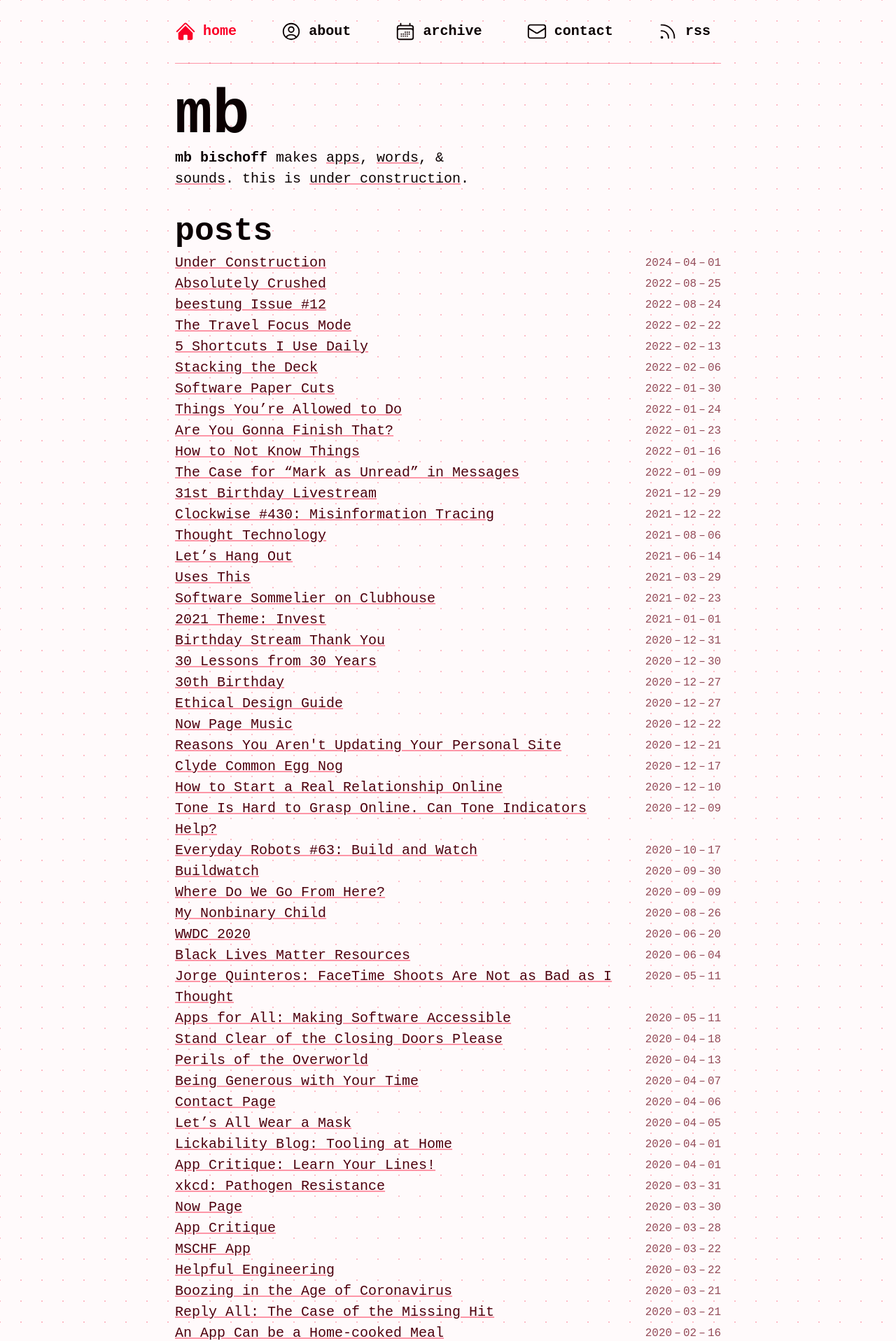
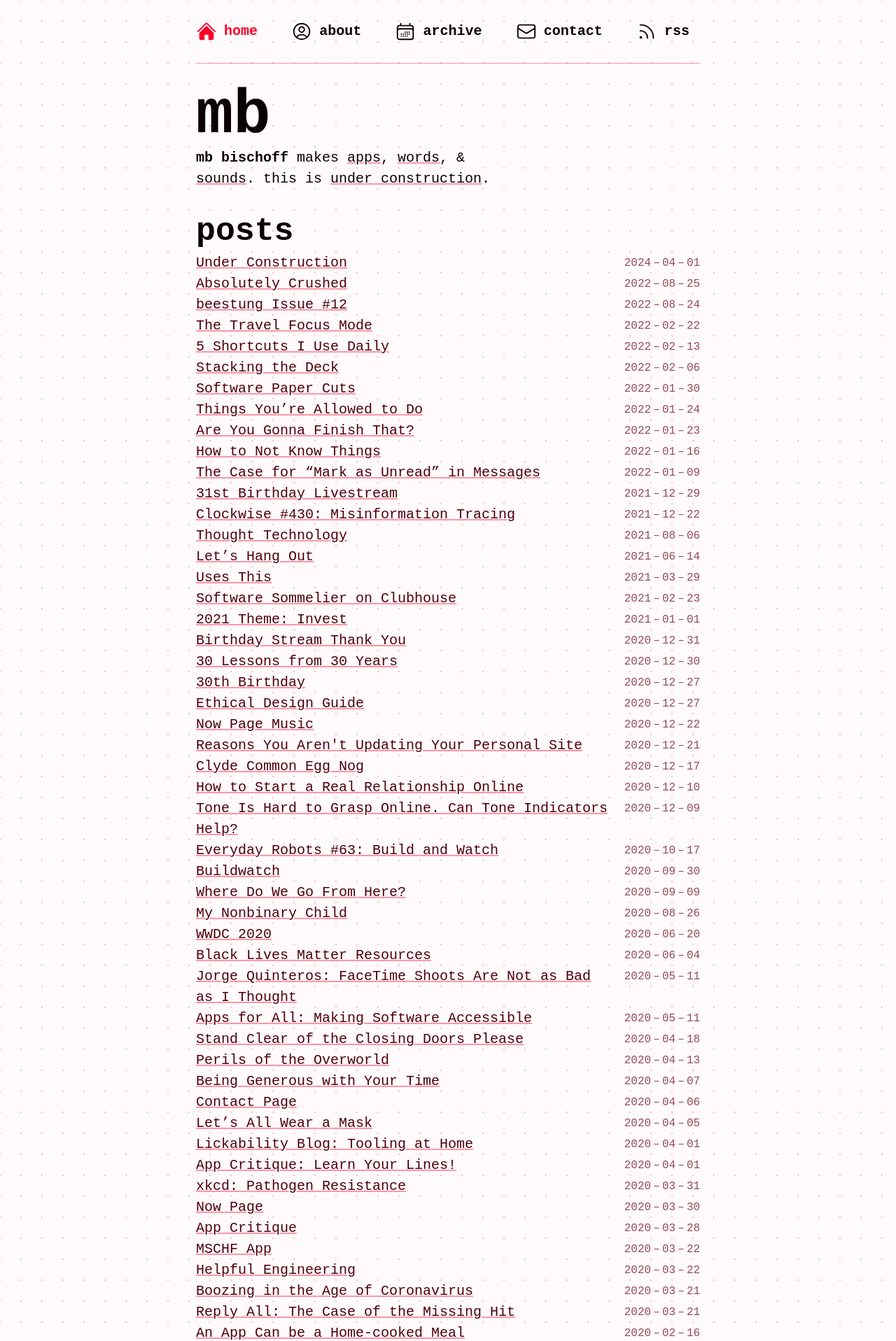
Before and after one commit to mbbischoff/website, a Jekyll site: the page built from index.html, in a window 1280 px wide. Shown: the top 1917 px of the page at 70% size. Built offline with Jekyll 4.4.1, drawn with Linux system fonts in a browser that asks for light colours; some web fonts are replaced; the list of posts is cut into pages by our own code; comment, search, counter and statistics services are not loaded; a style sheet for code colours, icons or effects is not loaded.

Commit message:
28 → 26

```diff
--- a/_sass/base/_body.scss
+++ b/_sass/base/_body.scss
@@ -6,7 +6,7 @@ body {
 	grid-template-rows: repeat(3, auto);
 	gap: 1rlh;
 
-	max-width: calc(1rlh * 28);
+	max-width: calc(1rlh * 26);
 
 	margin: 0 auto;
 	padding-inline: 1rlh;
```
